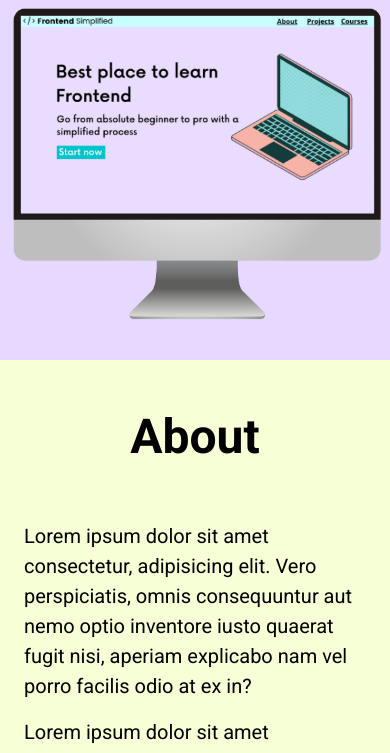
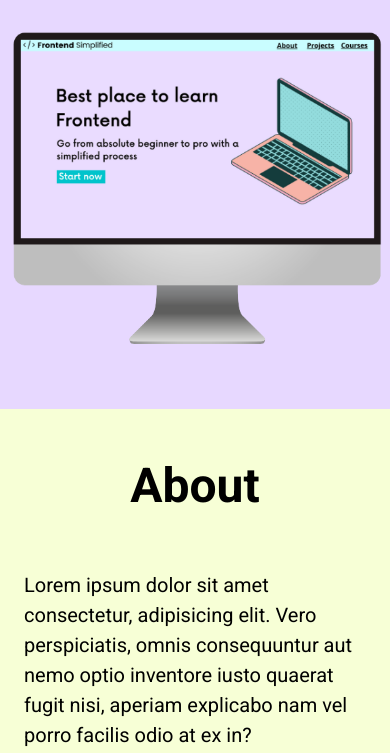
Before and after one commit to robin-nemesszeghy/static-website, a plain HTML site: page index.html in a window 390 px wide. Shown: the part 484-1237 px from the top of the page. Drawn offline with Linux system fonts and the light colour scheme.

Commit message:
Finished Responsiveness for Static Website

```diff
--- a/style.css
+++ b/style.css
@@ -102,9 +102,8 @@ nav {
 
 header {
   background-color: #e7d8ff;
-  height: calc(100vh - 70px);
+  min-height: calc(100vh - 70px);
   width: 100%;
-  /* min-width: 1200px; */
   display: flex;
   justify-content: center;
   align-items: center;
@@ -180,6 +179,10 @@ footer {
     flex-direction: column;
   }
 
+  header {
+    padding: 48px 0 48px 0;
+  }
+
   .home__description {
     margin-bottom: 24px;
     display: flex;
```
